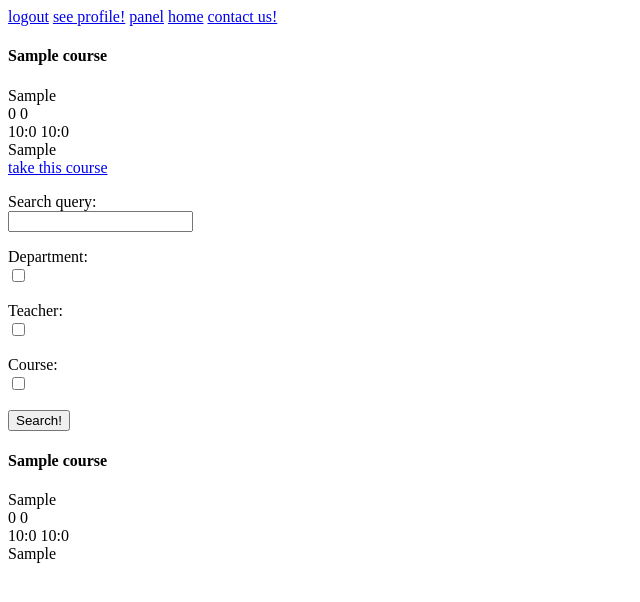
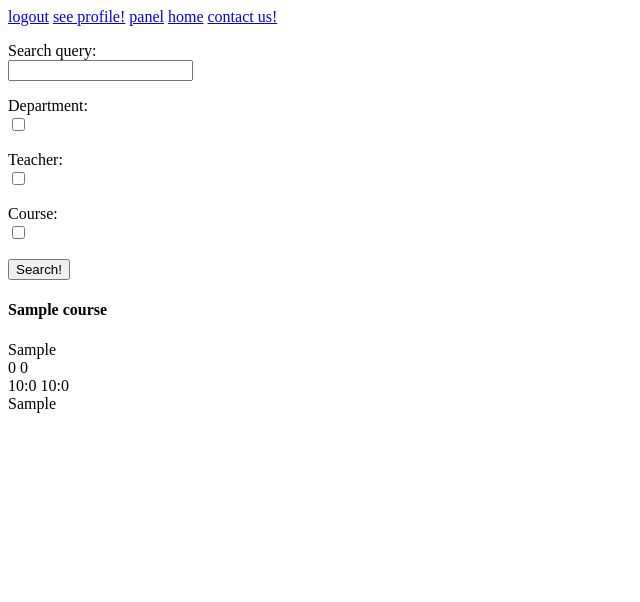
Before and after one commit to Gnomy17/AliAlmasi, a Django app: page /courses in a window 1280 px wide. Shown: the top 602 px of the page, without its empty margins (0-640 px from the left). Run offline with Django 3.2, Linux system fonts and the light colour scheme; a user stored in the database is signed in; tables that the repository leaves empty hold one stand-in row (values such as "Sample post").

Commit message:
bugs fixed

```diff
--- a/first/views.py
+++ b/first/views.py
@@ -155,6 +155,14 @@ def courses(request):
     my_courses = list()
     for course in hi:
         my_courses.append(course.course_id)
+    coursesss = list()
+    for course in Course.objects.all():
+        found = 0
+        for course2 in my_courses:
+            if course == course2:
+                found = 1
+        if found == 0:
+            coursesss.append(course)
     if request.method == 'POST':
         form = SearchForm(request.POST)
         if form.is_valid():
@@ -190,10 +198,10 @@ def courses(request):
                     if found == 0:
                         result_courses.append(course)
             return render(request, 'courses.html',
-                          {'courses': Course.objects.all(), 'result_courses': result_courses, 'search_form': form, 'my_courses':my_courses})
+                          {'courses': coursesss, 'result_courses': result_courses, 'search_form': form, 'my_courses':my_courses})
     else:
         form = SearchForm()
-    return render(request, 'courses.html', {'courses': Course.objects.all(), 'search_form': form, 'my_courses':my_courses})
+    return render(request, 'courses.html', {'courses': coursesss, 'search_form': form, 'my_courses':my_courses})
 
 
 @login_required
--- a/templates/courses.html
+++ b/templates/courses.html
@@ -9,7 +9,7 @@
                 <div>{{ course.first_day }} {{ course.second_day }}</div>
                 <div>{{ course.start_time.hour }}:{{ course.start_time.minute }} {{ course.end_time.hour }}:{{ course.end_time.minute }}</div>
                 <div>{{ course.teacher }}</div>
-                <a href="/take_course/{{ course.id }}/">take this course</a>
+                <a class="add" href="/take_course/{{ course.id }}/">take this course</a>
             </div>
         {% endfor %}
     </div>
```
Also changed, not shown: first/migrations/0003_merge_20191108_1647.py (added).
